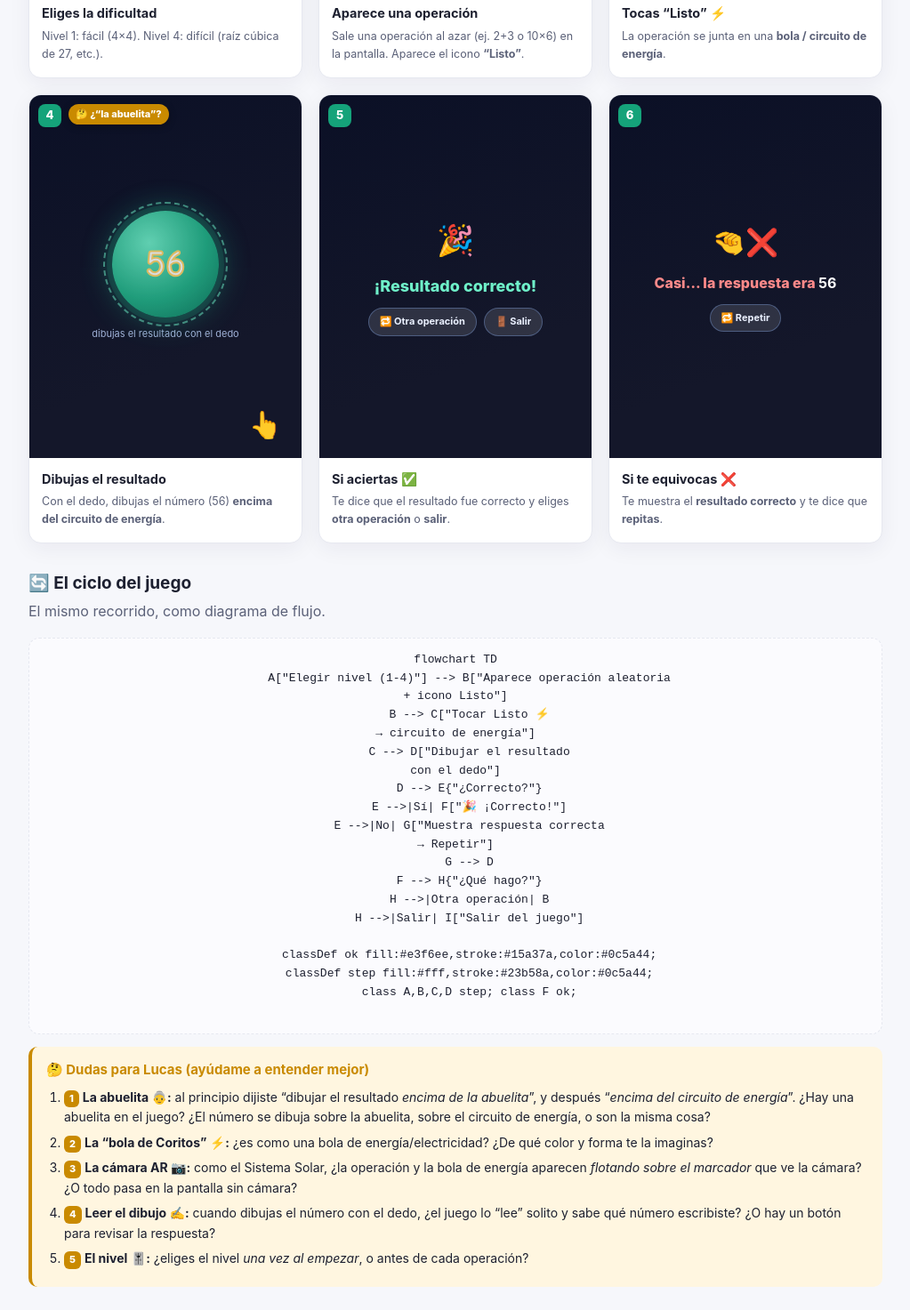
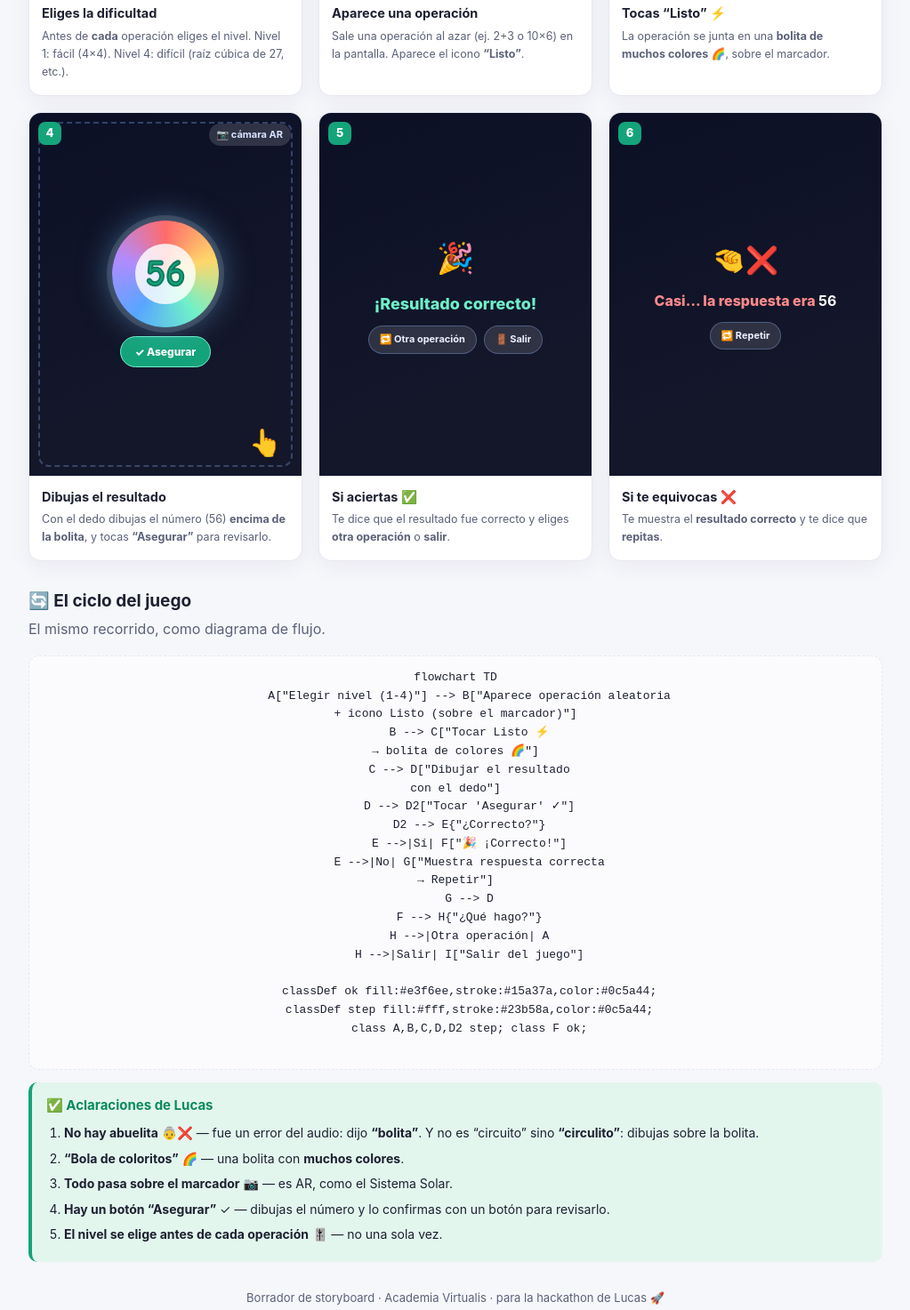
Before and after one commit to josearev/academia-virtualis, a website built with Vite: page docs/operaciones/2026-06-10-juego-operaciones-storyboard.html in a window 1280 px wide. Shown: the part 716-2189 px from the top of the page at 89% size, without its empty margins (128-1151 px from the left). Built offline with nearby package versions, Linux system fonts and the light colour scheme; a script that the page names is missing.

Commit message:
[Opus-4.8]: Actualiza storyboard de Operaciones con aclaraciones de Lucas

```diff
--- a/docs/operaciones/2026-06-10-juego-operaciones-storyboard.html
+++ b/docs/operaciones/2026-06-10-juego-operaciones-storyboard.html
@@ -63,15 +63,17 @@
   .pill-top { position: absolute; top: 12px; right: 12px; z-index: 3; background: rgba(255,255,255,.14); color: #d9e3ff; font-size: 11px; font-weight: 700; padding: 4px 9px; border-radius: 999px; }
 
   .energy { width: 120px; height: 120px; border-radius: 50%;
-    background: radial-gradient(circle at 35% 30%, #6ff0c9, #23b58a 55%, #0e7a5f 100%);
-    box-shadow: 0 0 0 6px rgba(35,181,138,.18), 0 0 36px rgba(35,181,138,.55);
+    background: conic-gradient(from 0deg, #ff6b6b, #ffd76a, #6ff0c9, #58a6ff, #b08bff, #ff6b6b);
+    box-shadow: 0 0 0 6px rgba(255,255,255,.12), 0 0 36px rgba(120,200,255,.5);
     display: grid; place-content: center; position: relative; }
-  .energy::after { content: ""; position: absolute; inset: -10px; border-radius: 50%;
-    border: 2px dashed rgba(111,240,201,.6); animation: none; }
-  .energy .opmini { font-size: 16px; font-weight: 800; color: #06291f; }
+  .energy::after { content: ""; position: absolute; inset: 26px; border-radius: 50%;
+    background: rgba(255,255,255,.82); }
+  .energy .opmini, .energy .draw { position: relative; z-index: 2; }
+  .energy .opmini { font-size: 16px; font-weight: 800; color: #1d2030; }
+  .confirm-btn { background: #15a37a; color: #fff; font-weight: 800; font-size: 12px; padding: 7px 16px; border-radius: 999px; border: 1px solid #6ff0c9; }
 
   .draw { font-family: "Comic Sans MS", "Bradley Hand", cursive; font-size: 54px; font-weight: 800;
-    color: #fff; -webkit-text-stroke: 2px #ffd76a; }
+    color: #15a37a; -webkit-text-stroke: 2px #0e7a5f; }
   .finger { position: absolute; bottom: 14px; right: 22px; font-size: 30px; }
 
   .result-ok { color: #6ff0c9; font-size: 18px; font-weight: 800; }
@@ -103,11 +105,12 @@
 
   <header class="hero">
     <h1>➗ Juego de Operaciones — Storyboard</h1>
-    <p>Lo que entendí de la conversación de José y Lucas. Las partes con 🤔 son mis dudas para Lucas.</p>
+    <p>El juego de mates de Lucas, ya aclarado con sus respuestas. ✅</p>
     <div class="badges">
       <span class="badge">📅 2026-06-10</span>
       <span class="badge">🎯 Desde 2.º año en adelante</span>
-      <span class="badge">🕹️ Borrador para aclarar</span>
+      <span class="badge">📷 AR sobre el marcador</span>
+      <span class="badge">🌈 Bolita de colores</span>
     </div>
   </header>
 
@@ -120,7 +123,6 @@
     <div class="panel">
       <div class="screen">
         <span class="num">1</span>
-        <span class="doubt" style="top:10px; right:10px;">🤔 ¿cuándo se elige?</span>
         <div class="stk">
           <div style="font-size:13px; color:#cdd8f5; font-weight:700;">Elige el nivel</div>
           <div class="levels">
@@ -134,7 +136,7 @@
       </div>
       <div class="cap">
         <h3>Eliges la dificultad</h3>
-        <p>Nivel 1: fácil (4×4). Nivel 4: difícil (raíz cúbica de 27, etc.).</p>
+        <p>Antes de <b>cada</b> operación eliges el nivel. Nivel 1: fácil (4×4). Nivel 4: difícil (raíz cúbica de 27, etc.).</p>
       </div>
     </div>
 
@@ -159,15 +161,16 @@
     <div class="panel">
       <div class="screen">
         <span class="num">3</span>
-        <span class="doubt" style="top:10px; left:44px;">🤔 “bola de Coritos”?</span>
+        <div class="marker-hint"></div>
+        <span class="pill-top">📷 cámara AR</span>
         <div class="stk">
           <div class="energy"><span class="opmini">7 × 8</span></div>
-          <div style="font-size:11px; color:#9fb0d6;">la operación se vuelve un circuito de energía</div>
+          <div style="font-size:11px; color:#9fb0d6;">la operación se junta en una bolita de colores</div>
         </div>
       </div>
       <div class="cap">
         <h3>Tocas “Listo” ⚡</h3>
-        <p>La operación se junta en una <b>bola / circuito de energía</b>.</p>
+        <p>La operación se junta en una <b>bolita de muchos colores</b> 🌈, sobre el marcador.</p>
       </div>
     </div>
 
@@ -175,16 +178,17 @@
     <div class="panel">
       <div class="screen">
         <span class="num">4</span>
-        <span class="doubt" style="top:10px; left:44px;">🤔 ¿“la abuelita”?</span>
+        <div class="marker-hint"></div>
+        <span class="pill-top">📷 cámara AR</span>
         <div class="stk">
-          <div class="energy" style="opacity:.85"><span class="draw" style="font-size:42px;">56</span></div>
-          <div style="font-size:11px; color:#9fb0d6;">dibujas el resultado con el dedo</div>
+          <div class="energy"><span class="draw" style="font-size:42px;">56</span></div>
+          <span class="confirm-btn">✓ Asegurar</span>
         </div>
         <span class="finger">👆</span>
       </div>
       <div class="cap">
         <h3>Dibujas el resultado</h3>
-        <p>Con el dedo, dibujas el número (56) <b>encima del circuito de energía</b>.</p>
+        <p>Con el dedo dibujas el número (56) <b>encima de la bolita</b>, y tocas <b>“Asegurar”</b> para revisarlo.</p>
       </div>
     </div>
 
@@ -231,30 +235,31 @@
   <p class="lead">El mismo recorrido, como diagrama de flujo.</p>
   <pre class="mermaid">
 flowchart TD
-    A["Elegir nivel (1-4)"] --> B["Aparece operación aleatoria<br/>+ icono Listo"]
-    B --> C["Tocar Listo ⚡<br/>→ circuito de energía"]
+    A["Elegir nivel (1-4)"] --> B["Aparece operación aleatoria<br/>+ icono Listo (sobre el marcador)"]
+    B --> C["Tocar Listo ⚡<br/>→ bolita de colores 🌈"]
     C --> D["Dibujar el resultado<br/>con el dedo"]
-    D --> E{"¿Correcto?"}
+    D --> D2["Tocar 'Asegurar' ✓"]
+    D2 --> E{"¿Correcto?"}
     E -->|Sí| F["🎉 ¡Correcto!"]
     E -->|No| G["Muestra respuesta correcta<br/>→ Repetir"]
     G --> D
     F --> H{"¿Qué hago?"}
-    H -->|Otra operación| B
+    H -->|Otra operación| A
     H -->|Salir| I["Salir del juego"]
 
     classDef ok fill:#e3f6ee,stroke:#15a37a,color:#0c5a44;
     classDef step fill:#fff,stroke:#23b58a,color:#0c5a44;
-    class A,B,C,D step; class F ok;
+    class A,B,C,D,D2 step; class F ok;
   </pre>
 
-  <div class="notecard">
-    <h3>🤔 Dudas para Lucas (ayúdame a entender mejor)</h3>
+  <div class="notecard" style="background:#e3f6ee; border-left-color:#15a37a;">
+    <h3 style="color:#0c8a5f;">✅ Aclaraciones de Lucas</h3>
     <ol>
-      <li><span class="q-tag">1</span><b>La abuelita 👵:</b> al principio dijiste “dibujar el resultado <i>encima de la abuelita</i>”, y después “<i>encima del circuito de energía</i>”. ¿Hay una abuelita en el juego? ¿El número se dibuja sobre la abuelita, sobre el circuito de energía, o son la misma cosa?</li>
-      <li><span class="q-tag">2</span><b>La “bola de Coritos” ⚡:</b> ¿es como una bola de energía/electricidad? ¿De qué color y forma te la imaginas?</li>
-      <li><span class="q-tag">3</span><b>La cámara AR 📷:</b> como el Sistema Solar, ¿la operación y la bola de energía aparecen <i>flotando sobre el marcador</i> que ve la cámara? ¿O todo pasa en la pantalla sin cámara?</li>
-      <li><span class="q-tag">4</span><b>Leer el dibujo ✍️:</b> cuando dibujas el número con el dedo, ¿el juego lo “lee” solito y sabe qué número escribiste? ¿O hay un botón para revisar la respuesta?</li>
-      <li><span class="q-tag">5</span><b>El nivel 🎚️:</b> ¿eliges el nivel <i>una vez al empezar</i>, o antes de cada operación?</li>
+      <li><b>No hay abuelita</b> 👵❌ — fue un error del audio: dijo <b>“bolita”</b>. Y no es “circuito” sino <b>“circulito”</b>: dibujas sobre la bolita.</li>
+      <li><b>“Bola de coloritos”</b> 🌈 — una bolita con <b>muchos colores</b>.</li>
+      <li><b>Todo pasa sobre el marcador</b> 📷 — es AR, como el Sistema Solar.</li>
+      <li><b>Hay un botón “Asegurar”</b> ✓ — dibujas el número y lo confirmas con un botón para revisarlo.</li>
+      <li><b>El nivel se elige antes de cada operación</b> 🎚️ — no una sola vez.</li>
     </ol>
   </div>
 
```
